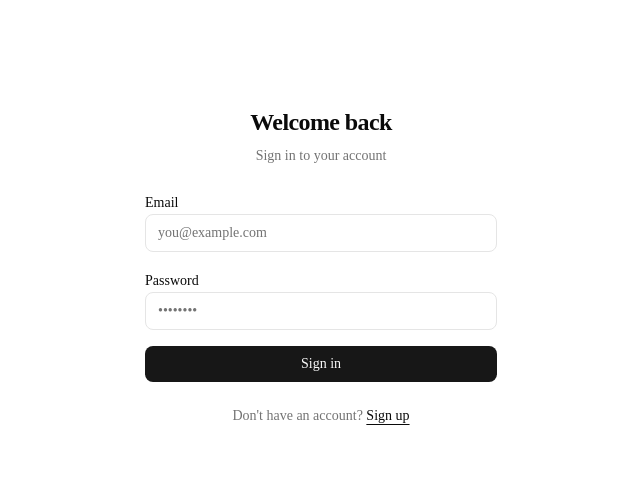
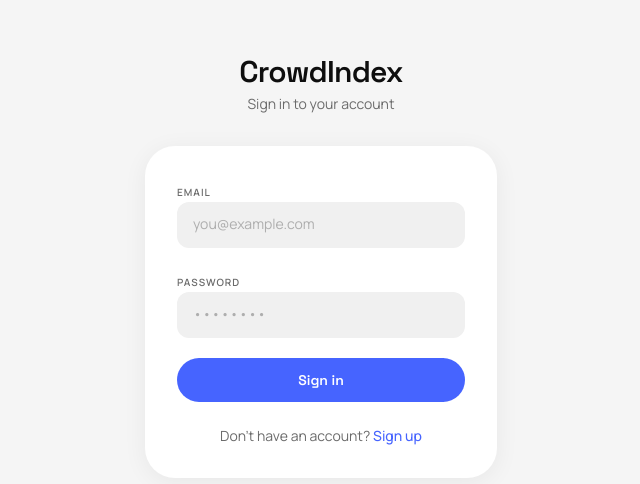
Before and after one commit to SayoojGN/crowdindex_fe, a Next.js app: page /auth/login in a window 1280 px wide. Shown: the part 134-618 px from the top of the page, without its empty margins (319-959 px from the left). Built offline with nearby package versions, Linux system fonts and the light colour scheme; no server answers.

Commit message:
Basic theme upgradation

```diff
--- a/src/app/auth/login/page.tsx
+++ b/src/app/auth/login/page.tsx
@@ -8,16 +8,25 @@ export default function LoginPage() {
   const [state, formAction, isPending] = useActionState(login, null)
 
   return (
-    <div className="min-h-screen flex items-center justify-center bg-background">
-      <div className="w-full max-w-sm space-y-6 px-4">
-        <div className="space-y-2 text-center">
-          <h1 className="text-2xl font-semibold tracking-tight">Welcome back</h1>
-          <p className="text-sm text-muted-foreground">Sign in to your account</p>
+    <div className="min-h-screen flex items-center justify-center bg-[#f5f5f5]">
+      <div className="w-full max-w-sm px-4 space-y-8">
+
+        {/* Wordmark */}
+        <div className="text-center space-y-1">
+          <h1
+            className="text-3xl font-semibold tracking-tight text-[#0e0e0e]"
+            style={{ fontFamily: 'var(--font-heading)' }}
+          >
+            CrowdIndex
+          </h1>
+          <p className="text-sm text-[#6b6b6b]">Sign in to your account</p>
         </div>
 
-        <form action={formAction} className="space-y-4">
-          <div className="space-y-1">
-            <label htmlFor="email" className="text-sm font-medium">
+        {/* Card */}
+        <div className="rounded-2xl bg-white p-8 space-y-6 shadow-[0_4px_24px_rgba(0,0,0,0.06)]">
+          <form action={formAction} className="space-y-5">
+            <div className="space-y-1.5">
+              <label htmlFor="email" className="text-[10px] font-semibold uppercase tracking-widest text-[#6b6b6b]">
                 Email
               </label>
               <input
@@ -27,12 +36,12 @@ export default function LoginPage() {
                 required
                 autoComplete="email"
                 placeholder="you@example.com"
-              className="w-full rounded-md border border-input bg-background px-3 py-2 text-sm placeholder:text-muted-foreground focus:outline-none focus:ring-2 focus:ring-ring"
+                className="w-full bg-[#f0f0f0] rounded-lg px-4 py-3 text-sm text-[#0e0e0e] placeholder:text-[#6b6b6b]/50 border-0 border-b-2 border-b-transparent focus:border-b-[#4664ff] focus:outline-none transition-colors"
               />
             </div>
 
-          <div className="space-y-1">
-            <label htmlFor="password" className="text-sm font-medium">
+            <div className="space-y-1.5">
+              <label htmlFor="password" className="text-[10px] font-semibold uppercase tracking-widest text-[#6b6b6b]">
                 Password
               </label>
               <input
@@ -42,30 +51,35 @@ export default function LoginPage() {
                 required
                 autoComplete="current-password"
                 placeholder="••••••••"
-              className="w-full rounded-md border border-input bg-background px-3 py-2 text-sm placeholder:text-muted-foreground focus:outline-none focus:ring-2 focus:ring-ring"
+                className="w-full bg-[#f0f0f0] rounded-lg px-4 py-3 text-sm text-[#0e0e0e] placeholder:text-[#6b6b6b]/50 border-0 border-b-2 border-b-transparent focus:border-b-[#4664ff] focus:outline-none transition-colors"
               />
             </div>
 
             {state?.error && (
-            <p className="text-sm text-destructive">{state.error}</p>
+              <p className="text-xs text-[#e55a2b] bg-[#e55a2b]/10 rounded-lg px-3 py-2">
+                {state.error}
+              </p>
             )}
 
             <button
               type="submit"
               disabled={isPending}
-            className="w-full rounded-md bg-primary px-4 py-2 text-sm font-medium text-primary-foreground hover:bg-primary/90 disabled:opacity-50 disabled:cursor-not-allowed transition-colors"
+              className="w-full rounded-full bg-[#4664ff] px-5 py-3 text-sm font-semibold text-white hover:bg-[#3355ee] disabled:opacity-40 disabled:cursor-not-allowed transition-colors"
+              style={{ fontFamily: 'var(--font-heading)' }}
             >
               {isPending ? 'Signing in…' : 'Sign in'}
             </button>
           </form>
 
-        <p className="text-center text-sm text-muted-foreground">
+          <p className="text-center text-sm text-[#6b6b6b]">
             Don&apos;t have an account?{' '}
-          <Link href="/auth/signup" className="font-medium text-foreground underline underline-offset-4">
+            <Link href="/auth/signup" className="text-[#4664ff] hover:text-[#3355ee] transition-colors font-medium">
               Sign up
             </Link>
           </p>
         </div>
+
+      </div>
     </div>
   )
 }
--- a/src/app/auth/signup/page.tsx
+++ b/src/app/auth/signup/page.tsx
@@ -8,16 +8,25 @@ export default function SignupPage() {
   const [state, formAction, isPending] = useActionState(signup, null)
 
   return (
-    <div className="min-h-screen flex items-center justify-center bg-background">
-      <div className="w-full max-w-sm space-y-6 px-4">
-        <div className="space-y-2 text-center">
-          <h1 className="text-2xl font-semibold tracking-tight">Create an account</h1>
-          <p className="text-sm text-muted-foreground">Enter your details to get started</p>
+    <div className="min-h-screen flex items-center justify-center bg-[#f5f5f5]">
+      <div className="w-full max-w-sm px-4 space-y-8">
+
+        {/* Wordmark */}
+        <div className="text-center space-y-1">
+          <h1
+            className="text-3xl font-semibold tracking-tight text-[#0e0e0e]"
+            style={{ fontFamily: 'var(--font-heading)' }}
+          >
+            CrowdIndex
+          </h1>
+          <p className="text-sm text-[#6b6b6b]">Create your account</p>
         </div>
 
-        <form action={formAction} className="space-y-4">
-          <div className="space-y-1">
-            <label htmlFor="email" className="text-sm font-medium">
+        {/* Card */}
+        <div className="rounded-2xl bg-white p-8 space-y-6 shadow-[0_4px_24px_rgba(0,0,0,0.06)]">
+          <form action={formAction} className="space-y-5">
+            <div className="space-y-1.5">
+              <label htmlFor="email" className="text-[10px] font-semibold uppercase tracking-widest text-[#6b6b6b]">
                 Email
               </label>
               <input
@@ -27,12 +36,12 @@ export default function SignupPage() {
                 required
                 autoComplete="email"
                 placeholder="you@example.com"
-              className="w-full rounded-md border border-input bg-background px-3 py-2 text-sm placeholder:text-muted-foreground focus:outline-none focus:ring-2 focus:ring-ring"
+                className="w-full bg-[#f0f0f0] rounded-lg px-4 py-3 text-sm text-[#0e0e0e] placeholder:text-[#6b6b6b]/50 border-0 border-b-2 border-b-transparent focus:border-b-[#4664ff] focus:outline-none transition-colors"
               />
             </div>
 
-          <div className="space-y-1">
-            <label htmlFor="password" className="text-sm font-medium">
+            <div className="space-y-1.5">
+              <label htmlFor="password" className="text-[10px] font-semibold uppercase tracking-widest text-[#6b6b6b]">
                 Password
               </label>
               <input
@@ -42,30 +51,35 @@ export default function SignupPage() {
                 required
                 autoComplete="new-password"
                 placeholder="••••••••"
-              className="w-full rounded-md border border-input bg-background px-3 py-2 text-sm placeholder:text-muted-foreground focus:outline-none focus:ring-2 focus:ring-ring"
+                className="w-full bg-[#f0f0f0] rounded-lg px-4 py-3 text-sm text-[#0e0e0e] placeholder:text-[#6b6b6b]/50 border-0 border-b-2 border-b-transparent focus:border-b-[#4664ff] focus:outline-none transition-colors"
               />
             </div>
 
             {state?.error && (
-            <p className="text-sm text-destructive">{state.error}</p>
+              <p className="text-xs text-[#e55a2b] bg-[#e55a2b]/10 rounded-lg px-3 py-2">
+                {state.error}
+              </p>
             )}
 
             <button
               type="submit"
               disabled={isPending}
-            className="w-full rounded-md bg-primary px-4 py-2 text-sm font-medium text-primary-foreground hover:bg-primary/90 disabled:opacity-50 disabled:cursor-not-allowed transition-colors"
+              className="w-full rounded-full bg-[#4664ff] px-5 py-3 text-sm font-semibold text-white hover:bg-[#3355ee] disabled:opacity-40 disabled:cursor-not-allowed transition-colors"
+              style={{ fontFamily: 'var(--font-heading)' }}
             >
               {isPending ? 'Creating account…' : 'Create account'}
             </button>
           </form>
 
-        <p className="text-center text-sm text-muted-foreground">
+          <p className="text-center text-sm text-[#6b6b6b]">
             Already have an account?{' '}
-          <Link href="/auth/login" className="font-medium text-foreground underline underline-offset-4">
+            <Link href="/auth/login" className="text-[#4664ff] hover:text-[#3355ee] transition-colors font-medium">
               Sign in
             </Link>
           </p>
         </div>
+
+      </div>
     </div>
   )
 }
--- a/src/app/dashboard/layout.tsx
+++ b/src/app/dashboard/layout.tsx
@@ -10,21 +10,27 @@ const navItems = [
 
 export default function DashboardLayout({ children }: { children: React.ReactNode }) {
   return (
-    <div className="flex h-screen bg-background">
-      {/* Sidebar */}
-      <aside className="flex w-60 flex-col border-r border-border bg-sidebar">
+    <div className="flex h-screen bg-[#f5f5f5]">
+      {/* Sidebar — glassmorphism */}
+      <aside className="flex w-64 flex-col bg-white/80 backdrop-blur-xl">
+
         {/* Logo */}
-        <div className="flex h-14 items-center px-4 border-b border-border">
-          <span className="text-sm font-semibold text-sidebar-foreground">CrowdIndex</span>
+        <div className="flex h-14 items-center px-5">
+          <span
+            className="text-base font-semibold tracking-tight text-[#0e0e0e]"
+            style={{ fontFamily: 'var(--font-heading)' }}
+          >
+            CrowdIndex
+          </span>
         </div>
 
         {/* Nav links */}
-        <nav className="flex flex-col gap-1 p-2 border-b border-border">
+        <nav className="flex flex-col gap-0.5 px-3 py-2">
           {navItems.map(({ href, label, icon: Icon }) => (
             <Link
               key={href}
               href={href}
-              className="flex items-center gap-3 rounded-md px-3 py-2 text-sm font-medium text-sidebar-foreground hover:bg-sidebar-accent hover:text-sidebar-accent-foreground transition-colors"
+              className="flex items-center gap-3 rounded-xl px-3 py-2.5 text-sm font-medium text-[#6b6b6b] hover:bg-[#f0f0f0] hover:text-[#0e0e0e] transition-colors"
             >
               <Icon className="h-4 w-4 shrink-0" />
               {label}
@@ -32,17 +38,21 @@ export default function DashboardLayout({ children }: { children: React.ReactNod
           ))}
         </nav>
 
+        {/* Separator */}
+        <div className="mx-4 h-px bg-black/5" />
+
         {/* Entity history — takes remaining space, scrolls if needed */}
-        <div className="flex-1 overflow-y-auto border-b border-border">
+        <div className="flex-1 overflow-y-auto">
           <EntityHistory />
         </div>
 
         {/* Sign out */}
-        <div className="p-2">
+        <div className="px-3 py-3">
+          <div className="h-px bg-black/5 mb-3" />
           <form action={signout}>
             <button
               type="submit"
-              className="flex w-full items-center gap-3 rounded-md px-3 py-2 text-sm font-medium text-sidebar-foreground hover:bg-sidebar-accent hover:text-sidebar-accent-foreground transition-colors"
+              className="flex w-full items-center gap-3 rounded-xl px-3 py-2.5 text-sm font-medium text-[#6b6b6b] hover:bg-[#f0f0f0] hover:text-[#e55a2b] transition-colors"
             >
               <LogOut className="h-4 w-4 shrink-0" />
               Sign out
@@ -52,7 +62,7 @@ export default function DashboardLayout({ children }: { children: React.ReactNod
       </aside>
 
       {/* Main content */}
-      <main className="flex flex-1 flex-col overflow-y-auto">
+      <main className="flex flex-1 flex-col overflow-y-auto bg-[#f5f5f5]">
         {children}
       </main>
     </div>
--- a/src/app/globals.css
+++ b/src/app/globals.css
@@ -9,7 +9,7 @@
   --color-foreground: var(--foreground);
   --font-sans: var(--font-sans);
   --font-mono: var(--font-geist-mono);
-  --font-heading: var(--font-sans);
+  --font-heading: var(--font-heading);
   --color-sidebar-ring: var(--sidebar-ring);
   --color-sidebar-border: var(--sidebar-border);
   --color-sidebar-accent-foreground: var(--sidebar-accent-foreground);
@@ -42,79 +42,71 @@
   --radius-sm: calc(var(--radius) * 0.6);
   --radius-md: calc(var(--radius) * 0.8);
   --radius-lg: var(--radius);
-  --radius-xl: calc(var(--radius) * 1.4);
-  --radius-2xl: calc(var(--radius) * 1.8);
-  --radius-3xl: calc(var(--radius) * 2.2);
-  --radius-4xl: calc(var(--radius) * 2.6);
+  --radius-xl: calc(var(--radius) * 2);
+  --radius-2xl: calc(var(--radius) * 2.5);
 }
 
+/* ─── Design System: Technical Brutalism — Light ─── */
 :root {
-  --background: oklch(1 0 0);
-  --foreground: oklch(0.145 0 0);
-  --card: oklch(1 0 0);
-  --card-foreground: oklch(0.145 0 0);
-  --popover: oklch(1 0 0);
-  --popover-foreground: oklch(0.145 0 0);
-  --primary: oklch(0.205 0 0);
-  --primary-foreground: oklch(0.985 0 0);
-  --secondary: oklch(0.97 0 0);
-  --secondary-foreground: oklch(0.205 0 0);
-  --muted: oklch(0.97 0 0);
-  --muted-foreground: oklch(0.556 0 0);
-  --accent: oklch(0.97 0 0);
-  --accent-foreground: oklch(0.205 0 0);
-  --destructive: oklch(0.577 0.245 27.325);
-  --border: oklch(0.922 0 0);
-  --input: oklch(0.922 0 0);
-  --ring: oklch(0.708 0 0);
-  --chart-1: oklch(0.87 0 0);
-  --chart-2: oklch(0.556 0 0);
-  --chart-3: oklch(0.439 0 0);
-  --chart-4: oklch(0.371 0 0);
-  --chart-5: oklch(0.269 0 0);
-  --radius: 0.625rem;
-  --sidebar: oklch(0.985 0 0);
-  --sidebar-foreground: oklch(0.145 0 0);
-  --sidebar-primary: oklch(0.205 0 0);
-  --sidebar-primary-foreground: oklch(0.985 0 0);
-  --sidebar-accent: oklch(0.97 0 0);
-  --sidebar-accent-foreground: oklch(0.205 0 0);
-  --sidebar-border: oklch(0.922 0 0);
-  --sidebar-ring: oklch(0.708 0 0);
-}
+  /* Backgrounds — stacked surface layers */
+  --background:            #f5f5f5;
+  --foreground:            #0e0e0e;
 
-.dark {
-  --background: oklch(0.145 0 0);
-  --foreground: oklch(0.985 0 0);
-  --card: oklch(0.205 0 0);
-  --card-foreground: oklch(0.985 0 0);
-  --popover: oklch(0.205 0 0);
-  --popover-foreground: oklch(0.985 0 0);
-  --primary: oklch(0.922 0 0);
-  --primary-foreground: oklch(0.205 0 0);
-  --secondary: oklch(0.269 0 0);
-  --secondary-foreground: oklch(0.985 0 0);
-  --muted: oklch(0.269 0 0);
-  --muted-foreground: oklch(0.708 0 0);
-  --accent: oklch(0.269 0 0);
-  --accent-foreground: oklch(0.985 0 0);
-  --destructive: oklch(0.704 0.191 22.216);
-  --border: oklch(1 0 0 / 10%);
-  --input: oklch(1 0 0 / 15%);
-  --ring: oklch(0.556 0 0);
-  --chart-1: oklch(0.87 0 0);
-  --chart-2: oklch(0.556 0 0);
-  --chart-3: oklch(0.439 0 0);
-  --chart-4: oklch(0.371 0 0);
-  --chart-5: oklch(0.269 0 0);
-  --sidebar: oklch(0.205 0 0);
-  --sidebar-foreground: oklch(0.985 0 0);
-  --sidebar-primary: oklch(0.488 0.243 264.376);
-  --sidebar-primary-foreground: oklch(0.985 0 0);
-  --sidebar-accent: oklch(0.269 0 0);
-  --sidebar-accent-foreground: oklch(0.985 0 0);
-  --sidebar-border: oklch(1 0 0 / 10%);
-  --sidebar-ring: oklch(0.556 0 0);
+  /* Cards / containers */
+  --card:                  #ffffff;
+  --card-foreground:       #0e0e0e;
+
+  /* Popovers */
+  --popover:               #ffffff;
+  --popover-foreground:    #0e0e0e;
+
+  /* Primary — Technical Blue */
+  --primary:               #4664ff;
+  --primary-foreground:    #ffffff;
+
+  /* Secondary — surface */
+  --secondary:             #f0f0f0;
+  --secondary-foreground:  #0e0e0e;
+
+  /* Muted */
+  --muted:                 #f0f0f0;
+  --muted-foreground:      #6b6b6b;
+
+  /* Accent (hover surface) */
+  --accent:                #f0f0f0;
+  --accent-foreground:     #0e0e0e;
+
+  /* Destructive */
+  --destructive:           #d93025;
+
+  /* Borders — ghost only */
+  --border:                oklch(0 0 0 / 8%);
+  --input:                 #f0f0f0;
+  --ring:                  #4664ff;
+
+  /* Charts */
+  --chart-1:               #4664ff;
+  --chart-2:               #ff734a;
+  --chart-3:               #2d7d28;
+  --chart-4:               #9aa8ff;
+  --chart-5:               #6b6b6b;
+
+  /* Radius */
+  --radius: 0.75rem;
+
+  /* Sidebar */
+  --sidebar:               #ffffff;
+  --sidebar-foreground:    #0e0e0e;
+  --sidebar-primary:       #4664ff;
+  --sidebar-primary-foreground: #ffffff;
+  --sidebar-accent:        #f0f0f0;
+  --sidebar-accent-foreground: #0e0e0e;
+  --sidebar-border:        transparent;
+  --sidebar-ring:          #4664ff;
+
+  /* Fonts */
+  --font-sans:             var(--font-manrope), system-ui, sans-serif;
+  --font-heading:          var(--font-space-grotesk), system-ui, sans-serif;
 }
 
 @layer base {
@@ -127,4 +119,7 @@
   html {
     @apply font-sans;
   }
+  h1, h2, h3, h4, h5, h6 {
+    font-family: var(--font-heading);
+  }
 }
--- a/src/app/layout.tsx
+++ b/src/app/layout.tsx
@@ -1,21 +1,23 @@
 import type { Metadata } from "next";
-import { Geist, Geist_Mono } from "next/font/google";
+import { Space_Grotesk, Manrope } from "next/font/google";
 import "./globals.css";
 import StoreProvider from "@/store/StoreProvider";
 
-const geistSans = Geist({
-  variable: "--font-geist-sans",
+const spaceGrotesk = Space_Grotesk({
+  variable: "--font-space-grotesk",
   subsets: ["latin"],
+  weight: ["400", "500", "600", "700"],
 });
 
-const geistMono = Geist_Mono({
-  variable: "--font-geist-mono",
+const manrope = Manrope({
+  variable: "--font-manrope",
   subsets: ["latin"],
+  weight: ["400", "500", "600"],
 });
 
 export const metadata: Metadata = {
-  title: "Create Next App",
-  description: "Generated by create next app",
+  title: "CrowdIndex",
+  description: "Entity intelligence platform",
 };
 
 export default function RootLayout({
@@ -26,9 +28,9 @@ export default function RootLayout({
   return (
     <html
       lang="en"
-      className={`${geistSans.variable} ${geistMono.variable} h-full antialiased`}
+      className={`${spaceGrotesk.variable} ${manrope.variable} h-full antialiased`}
     >
-      <body className="min-h-full flex flex-col">
+      <body className="min-h-full flex flex-col bg-[#f5f5f5]">
         <StoreProvider>{children}</StoreProvider>
       </body>
     </html>
```
Also changed, not shown: src/app/dashboard/DashboardClient.tsx (+41 -20 lines), src/app/dashboard/EntityDetail.tsx (+49 -23 lines), src/app/dashboard/EntityHistory.tsx (+15 -12 lines), src/app/dashboard/add-entity/page.tsx (+34 -19 lines), src/app/dashboard/entity/[canonical_name]/page.tsx (+12 -3 lines), src/app/dashboard/page.tsx (+8 -3 lines). Lines whose indentation alone changed are shown as unchanged.
